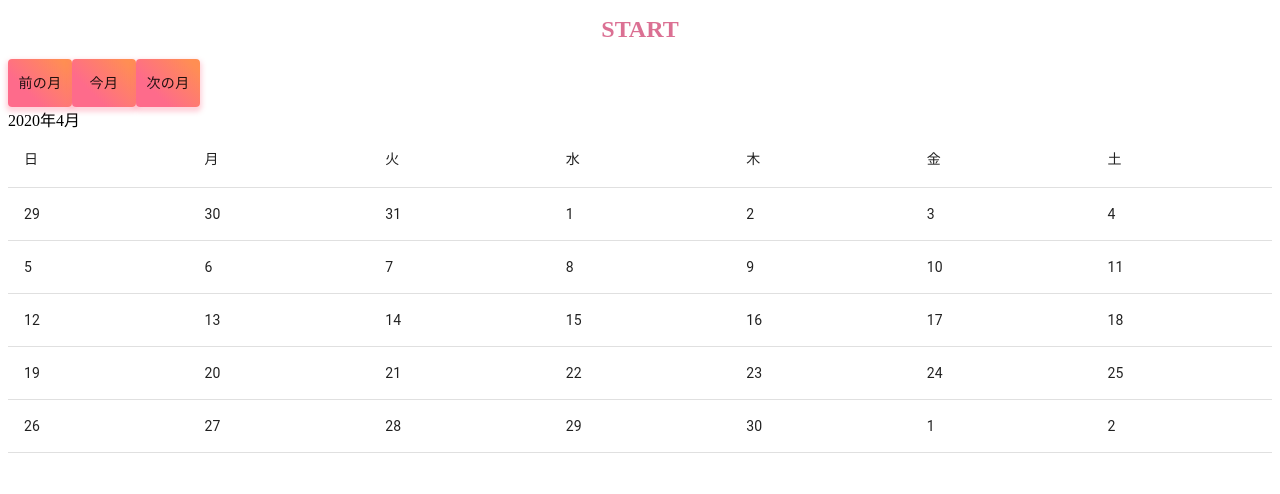
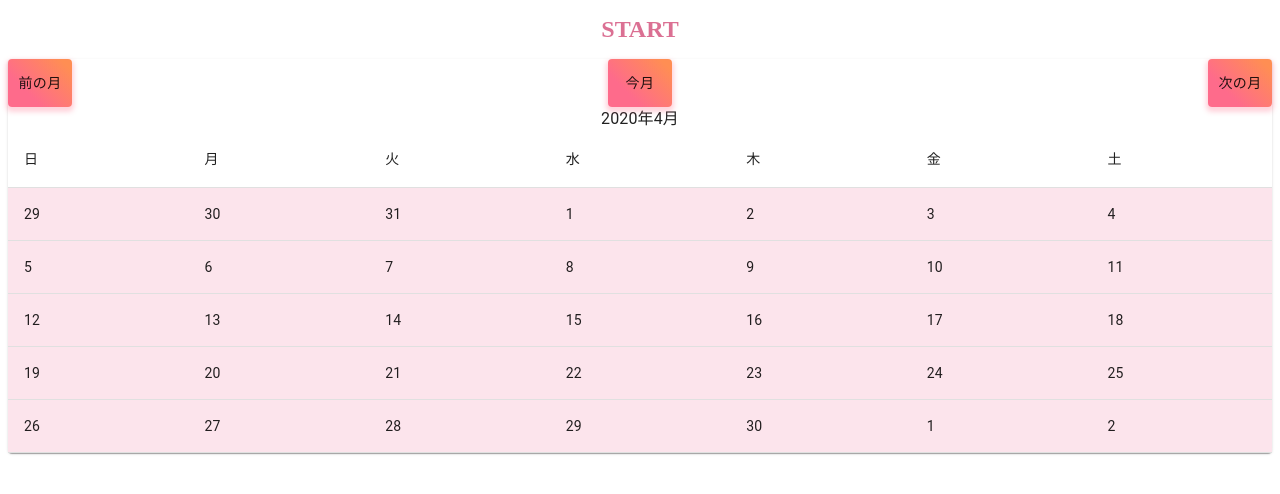
Before and after one commit to i-s-23/calendar-app-web, a React (Create React App) app: page / in a window 1280 px wide. Shown: the top 494 px of the page. Built offline with nearby package versions, Linux system fonts and the light colour scheme; the HTML template or start-up script is replaced by a standard one.

Commit message:
下記を参考にCSSの動的変更と各要素にstyled-componentsを追加。CSS部分に不具合が残っている 'http://yucatio.hatenablog.com/entry/2019/12/26/081346'

```diff
--- a/src/components/calender.tsx
+++ b/src/components/calender.tsx
@@ -1,4 +1,4 @@
-import React, { useState } from "react";
+import React, { useState, useRef } from "react";
 import format from "date-fns/format";
 import getDate from "date-fns/getDate";
 import getDay from "date-fns/getDay";
@@ -10,16 +10,22 @@ import subMonths from "date-fns/subMonths";
 import startOfMonth from "date-fns/startOfMonth";
 import endOfMonth from "date-fns/endOfMonth";
 import styled from "styled-components";
+import isSameMonth from "date-fns/isSameMonth";
+import isSameDay from "date-fns/isSameDay";
+import blue from "@material-ui/core/colors/blue";
+import red from "@material-ui/core/colors/red";
+import pink from "@material-ui/core/colors/pink";
 import Paper from "@material-ui/core/Paper";
 import Button from "@material-ui/core/Button";
 import Grid from "@material-ui/core/Grid";
+import Typography from "@material-ui/core/Typography";
 import Table from "@material-ui/core/Table";
 import TableBody from "@material-ui/core/TableBody";
 import TableCell from "@material-ui/core/TableCell";
 import TableHead from "@material-ui/core/TableHead";
 import TableRow from "@material-ui/core/TableRow";
 
-// Material-UI をカッコで囲んで、styled の引数にしてやる
+// Material-UI のButtonをカッコで囲んで、styled の引数にしてCSS in JSを実現している.
 const StyledButton = styled(Button)`
   background: linear-gradient(45deg, #fe6b8b 30%, #ff8e53 90%);
   border-radius: 3px;
@@ -30,6 +36,72 @@ const StyledButton = styled(Button)`
   box-shadow: 0 3px 5px 2px rgba(255, 105, 135, 0.3);
 `;
 
+const StyledPaper = styled(Paper)`
+  margin: (5, 10);
+  padding: (5, 5);
+`;
+
+const StyleTypography = styled(Typography)`
+  text-align: center;
+  margin: (2, 0, 1, 0);
+`;
+
+const StyleTableHeadCell = styled(TableCell)`
+  text-align: center;
+`;
+
+interface Props {
+  wday: Number;
+  isTargetMonth: Boolean;
+  istargetday: boolean;
+  children: any;
+}
+
+// Propsで扱っている情報を引数として日付として取得し、表示用のstyled-componentsに格納
+function CalendarTableCell(props: Props) {
+  const { wday, isTargetMonth, istargetday, children, ...other } = props;
+  return (
+    <StyleTableCell
+      wday={props.wday}
+      isTargetMonth={props.isTargetMonth}
+      istargetday={props.istargetday}
+  >{props.children}</StyleTableCell>
+  );
+}
+
+// 引数に応じてCellの色を変化させる。対象月、本日、土日と平日などで色分け
+const StyleTableCell = styled(TableCell)<{
+  wday: Number;
+  isTargetMonth: Boolean;
+  istargetday: boolean;
+}>`
+  text-align: center;
+  color: ${({ wday, isTargetMonth }): string => {
+    if (isTargetMonth) {
+      switch (wday) {
+        case 0: // Sunday
+          return red[500];
+        case 6: // Saturday
+          return blue[500];
+        default:
+          return "black";
+      }
+    } else {
+      // previous or next month
+      switch (wday) {
+        case 0: // Sunday
+          return red[200];
+        case 6: // Saturday
+          return blue[200];
+        default:
+          return "black";
+      }
+    }
+  }};
+  background: ${(istargetday): string => (istargetday ? pink[50] : blue[500])};
+`;
+
+// カレンダーに表示するための一月分のArrayを返す関数
 const getCalendarArray = (date: Date): Date[][] => {
   const sundays = eachWeekOfInterval({
     start: startOfMonth(date),
@@ -40,56 +112,73 @@ const getCalendarArray = (date: Date): Date[][] => {
   );
 };
 
+// カレンダーを表示するReactのFunctionComponent
 const calendar: React.FC = () => {
   const [targetDate, setTargetDate] = useState(new Date());
 
   const oneMonth = getCalendarArray(targetDate);
+  const weekdays = ["日", "月", "火", "水", "木", "金", "土"];
 
   return (
     <div>
-      <div>
+      <StyledPaper>
+        <Grid container justify="space-between">
+          <Grid item>
             <StyledButton
               type="button"
-          onClick={(): void => setTargetDate(current => subMonths(current, 1))}
+              onClick={(): void =>
+                setTargetDate(current => subMonths(current, 1))
+              }
             >
               前の月
             </StyledButton>
+          </Grid>
+          <Grid item>
             <StyledButton
               type="button"
               onClick={(): void => setTargetDate(new Date())}
             >
               今月
             </StyledButton>
+          </Grid>
+          <Grid item>
             <StyledButton
               type="button"
-          onClick={(): void => setTargetDate(current => addMonths(current, 1))}
+              onClick={(): void =>
+                setTargetDate(current => addMonths(current, 1))
+              }
             >
               次の月
             </StyledButton>
-      </div>
-      {format(targetDate, "y年M月")}
+          </Grid>
+        </Grid>
+        <StyleTypography>{format(targetDate, "y年M月")}</StyleTypography>
         <Table>
           <TableHead>
             <TableRow>
-            <TableCell>日</TableCell>
-            <TableCell>月</TableCell>
-            <TableCell>火</TableCell>
-            <TableCell>水</TableCell>
-            <TableCell>木</TableCell>
-            <TableCell>金</TableCell>
-            <TableCell>土</TableCell>
+              {weekdays.map(day => (
+                <StyleTableHeadCell key={day}>{day}</StyleTableHeadCell>
+              ))}
             </TableRow>
           </TableHead>
           <TableBody>
             {oneMonth.map((weekRow, rowNum) => (
               <TableRow key={rowNum.toString()}>
                 {weekRow.map(date => (
-                <TableCell key={getDay(date)}>{getDate(date)}</TableCell>
+                  <CalendarTableCell
+                    key={getDay(date)}
+                    wday={getDay(date)}
+                    isTargetMonth={isSameMonth(date, targetDate)}
+                    istargetday={isSameDay(date, targetDate)}
+                  >
+                    {getDate(date)}
+                  </CalendarTableCell>
                 ))}
               </TableRow>
             ))}
           </TableBody>
         </Table>
+      </StyledPaper>
     </div>
   );
 };
```
Also changed, not shown: 1 other file (tests, documents, lock files or other folders). Lines whose indentation alone changed are shown as unchanged.
